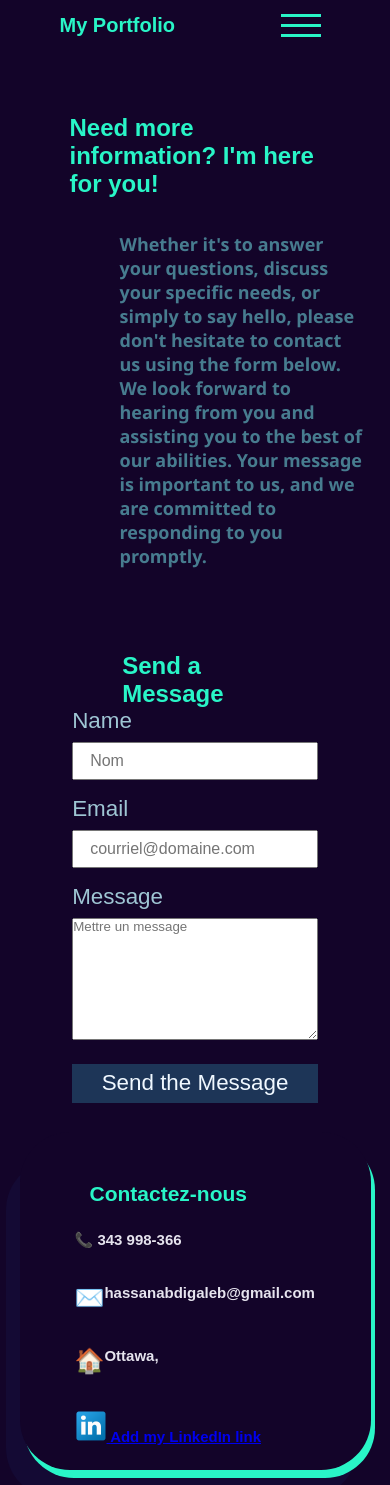
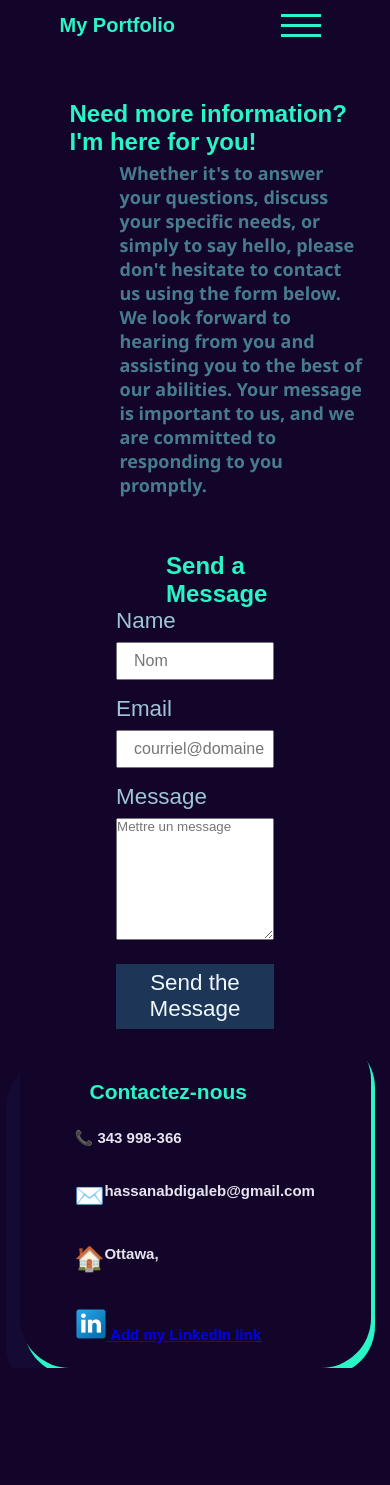
Before and after one commit to 1HassanAbdiG/portfolioHas, a React (Create React App) app: page /contact in a window 390 px wide. After the commit the page ends 1368 px from the top, so only its background shows below. Built offline with nearby package versions, Linux system fonts and the light colour scheme; the HTML template or start-up script is replaced by a standard one.

Commit message:
reajustement contact

```diff
--- a/src/pages/contact.css
+++ b/src/pages/contact.css
@@ -91,12 +91,8 @@ button {
   margin-left: 50px;
   background-color: #130429;
   color: #29f5c7;
-
-
   border-radius: 50px;
   box-shadow: 4px 8px #29f5c7, -1em 2em #140a34;
-
-
 
 
 }
@@ -114,35 +110,35 @@ button {
 
 }
 
-@media screen and (max-width:1200px) {
+@media screen and (max-width:1000px) {
   .conteneur1 {
-    width: 70%;
+    width: 45%;
     padding-top: 0px;
-
   }
 
   .conteneur {
     display: flex;
     justify-content: center;
-
-    height: 170vh;
-
+    height: 60vh;
   }
   .conteneur1{
     margin-bottom: 1px;
 
+  }
+  .conteneur1> p{
+    padding: 50px;
 
   }
 
   .info {
-    width: 70%;
-    margin-right: 50px;
+    width: 40%;
+
 
   }
 
 
   .conteneur h1 {
-    margin: 50px 50px 0px 50px;
+    margin: 50px 0px 0px 50px;
     color: #29f5c7;
     font-size: 1.5em;
     padding: 0px;
```
